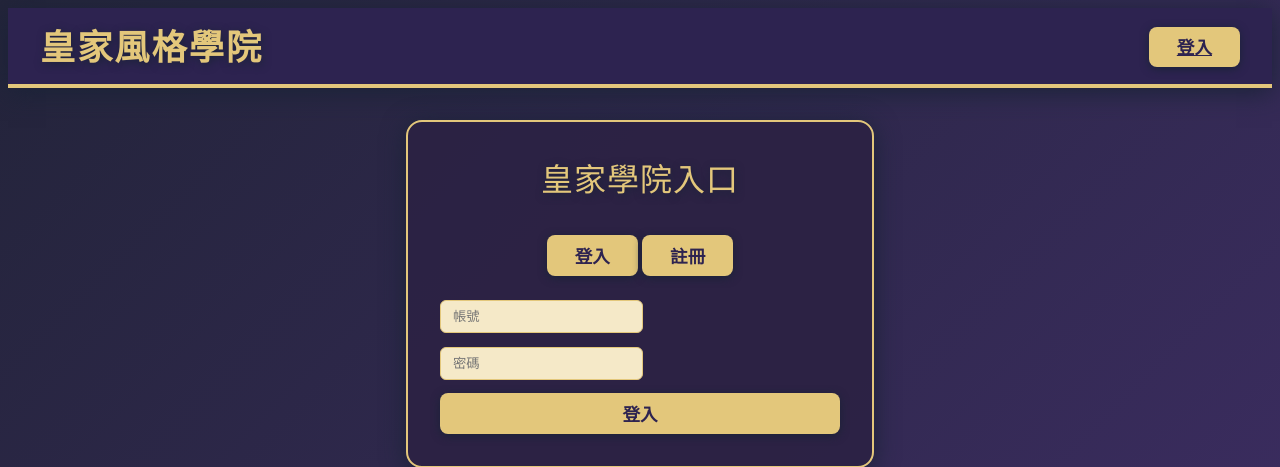
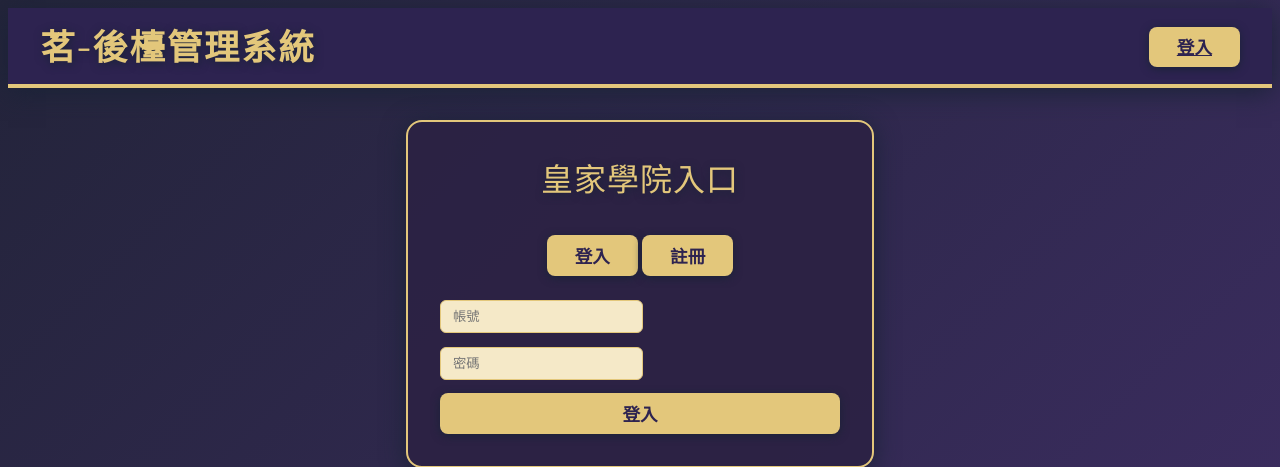
Before and after one commit to Suan0503/Test_Mod, a Flask app: page /login in a window 1280 px wide. Shown: the top 467 px of the page. Run offline with Flask 3, Linux system fonts and the light colour scheme.

Commit message:
Update royal_base.html

```diff
--- a/templates/royal_base.html
+++ b/templates/royal_base.html
@@ -2,7 +2,7 @@
 <html lang="zh-TW">
 <head>
   <meta charset="utf-8">
-  <title>皇家風格學院系統</title>
+  <title>茗-後檯管理系統</title>
   <meta name="viewport" content="width=device-width, initial-scale=1">
   <link rel="stylesheet" href="/static/royal_academy.css">
   <link href="https://fonts.googleapis.com/css2?family=Cinzel:wght@700&display=swap" rel="stylesheet">
@@ -10,7 +10,7 @@
 <body>
   <nav class="royal-navbar">
     <div style="display:flex;align-items:center;justify-content:space-between;padding:0.7em 2em;">
-      <span class="royal-logo">皇家風格學院</span>
+      <span class="royal-logo">茗-後檯管理系統</span>
       <div>
         {% if current_user.is_authenticated %}
           <span style="color:#ffe082;font-size:1.1em;">{{ current_user.username }} ({{ current_user.role }})</span>
```
